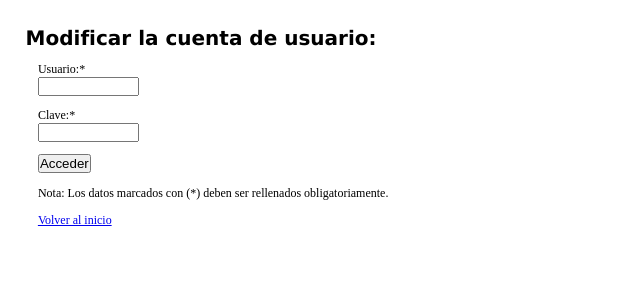
After one commit to luis8a/cursopw-PHP, a PHP site: page /acceder_usuario.php in a window 1280 px wide. The commit adds this page. Shown: the top 300 px of the page, without its empty margins (0-640 px from the left). Run offline with PHP 8.4, Linux system fonts and the light colour scheme.

Commit message:
version 14062015

```diff
--- /dev/null
+++ b/acceder_usuario.php
@@ -0,0 +1,100 @@
+<?php
+   	session_start(); # Inicializa o carga las variables de sesión
+	header ('Content-type: text/html; charset=utf-8'); # Ajusta el programa para trabajar con ñ y acentos
+	include "cabecera.php";
+?>
+		<body>
+			<section class="formulario">
+
+<?php
+
+	$error = false;
+	$errores = array ("usuario"=>"", "clave"=>"", "correo"=>"");
+
+	if (isset($_REQUEST['acceder']))
+		{
+
+		$acceder = $_REQUEST['acceder'];
+		$usuario = $_REQUEST['usuario'];
+		$clave = $_REQUEST['clave'];
+
+		include "validarusuario.php";
+		include "validarclave.php";
+		}
+
+	if (isset($_REQUEST['acceder']) && !($error))
+		{
+
+		include "conexionbasedatos.php";
+
+		$sql = "SELECT * FROM usuario WHERE usuario = '$usuario' and clave = '$clave'";
+
+  		$result = mysqli_query($conn, $sql) or die ("Fallo al acceder a la cuenta del usuario");
+
+		if (mysqli_num_rows($result) > 0)
+			{
+
+   			$_SESSION['registro_seleccionado'] = mysqli_fetch_assoc($result);
+
+			include "modificar_usuario.php";
+
+			}
+		else
+			{
+			echo "Usuario o clave inválida";
+			print ("<p><a href='acceder_usuario.php'>Volver al formulario</a></p>\n");
+			}
+
+		mysqli_free_result($result);
+
+		mysqli_close($conn);
+
+		}
+	else
+		{
+
+?>
+			<h1>Modificar la cuenta de usuario:</h1>
+			<form action="acceder_usuario.php" name="acceder" method="post">
+
+			<p class="etiqueta">Usuario:*</p>
+				<p class="campo"><input type="text" name="usuario" size="10" maxlenght="10"
+
+<?php
+
+	if (isset($_REQUEST['acceder']))
+		print ("value='$usuario'></p>");
+
+	else
+		print ("></p>");
+
+	if ($errores["usuario"] != "")
+		print "<p>Error: {$errores['usuario']}</p>";
+?>
+
+				<p class="etiqueta">Clave:*</p>
+				<p class="campo"><input type="password" name="clave" id="miclave" size="10" maxlenght="10"
+
+<?php
+
+	if (isset($_REQUEST['acceder']))
+		print ("value='$clave'></p>");
+
+	else
+		print ("></p>");
+
+	if ($errores["clave"] != "")
+		print "<p>Error {$errores['clave']}</p>";
+?>
+				<p class="campo"><input type="submit" name="acceder" value="Acceder"></p>
+			</form>
+				<p class="campo">Nota: Los datos marcados con (*) deben ser rellenados obligatoriamente.</p>
+				<p class="campo"><a href="index.php">Volver al inicio</a></p>
+		</section>
+
+<?php
+			}
+?>
+
+		</body>
+	</html>
```
Also changed, not shown: modificar_usuario.php (renamed from modificar_usuario_incompleto.php, +5 -4 lines).
